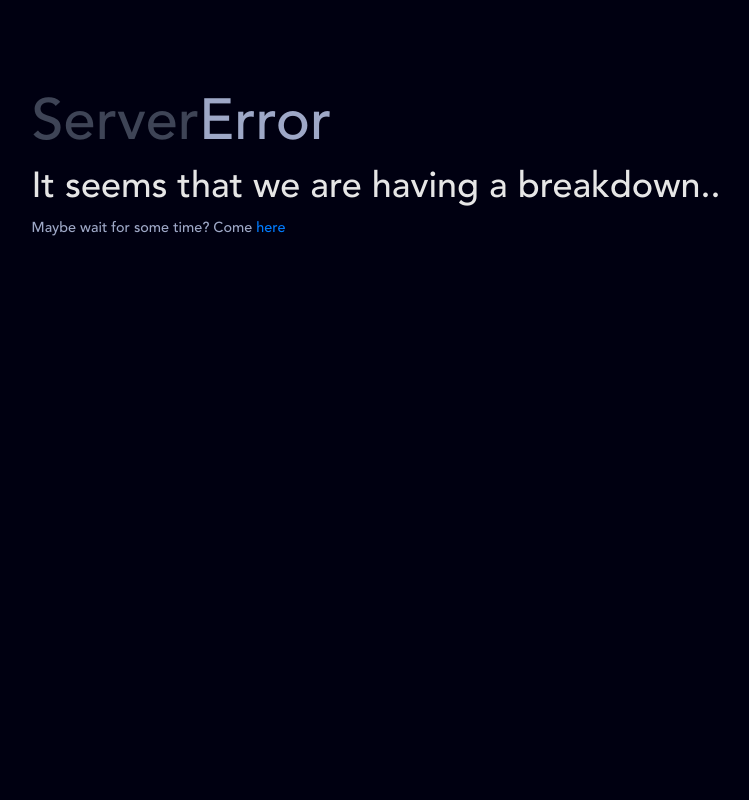
After one commit to Jonathanjojo19/PortfolioCMS, a Django app: template not_available/templates/not_available/serverError.html in a window 1280 px wide. The commit adds this page. Shown: the whole page, without its empty margins (58-807 px from the left). Run offline with Django 3.2, Linux system fonts and the light colour scheme; the template is opened without the code that fills it, so the values that code supplies are empty; parts of the project's set-up code (start-up, migrations or seed data) failed here and were passed over; some libraries are stand-ins or nearby versions.

Commit message:
Try to fix debug false triggered 500 status code error

```diff
--- a/not_available/templates/not_available/notAvailable.html
+++ b/not_available/templates/not_available/notFound.html
@@ -6,7 +6,7 @@
     <meta charset="UTF-8">
     <meta name="viewport" content="width=device-width, initial-scale=1.0">
     <meta http-equiv="X-UA-Compatible" content="ie=edge">
-    <title>Page Not Available</title>
+    <title>Page Not Found</title>
     <link rel="shortcut icon" href="{% static 'icons/favicon.ico' %}">
     <link rel="stylesheet" href="https://stackpath.bootstrapcdn.com/bootstrap/4.1.3/css/bootstrap.min.css" integrity="sha384-MCw98/SFnGE8fJT3GXwEOngsV7Zt27NXFoaoApmYm81iuXoPkFOJwJ8ERdknLPMO" crossorigin="anonymous">
     <link rel="stylesheet" href="{% static 'styles/globalStyles.css' %}" >
@@ -20,7 +20,7 @@
 <body>
     <div class="container-large full-height align-items-center">
         <h1 class="dark-grey-text">
-            Page<span class="light-blue-text">Unavailable</span>
+            Page<span class="light-blue-text">NotFound</span>
         </h1>
         <h2 class="light-grey-text">You seem like a hefty wanderer..</h2>
         <span class="light-blue-text">And a lost one too, come <a href="{% url 'portfolio:index' %}">here</a></span>
--- /dev/null
+++ b/not_available/templates/not_available/serverError.html
@@ -0,0 +1,29 @@
+{% load static from staticfiles %}
+
+<!DOCTYPE html>
+<html lang="en">
+<head>
+    <meta charset="UTF-8">
+    <meta name="viewport" content="width=device-width, initial-scale=1.0">
+    <meta http-equiv="X-UA-Compatible" content="ie=edge">
+    <title>Server Error</title>
+    <link rel="shortcut icon" href="{% static 'icons/favicon.ico' %}">
+    <link rel="stylesheet" href="https://stackpath.bootstrapcdn.com/bootstrap/4.1.3/css/bootstrap.min.css" integrity="sha384-MCw98/SFnGE8fJT3GXwEOngsV7Zt27NXFoaoApmYm81iuXoPkFOJwJ8ERdknLPMO" crossorigin="anonymous">
+    <link rel="stylesheet" href="{% static 'styles/globalStyles.css' %}" >
+    <link rel="stylesheet" href="{% static 'styles/dashboardStyles.css' %}" >
+    <link rel="stylesheet" href="https://cdnjs.cloudflare.com/ajax/libs/font-awesome/4.7.0/css/font-awesome.min.css">
+    <script src="https://code.jquery.com/jquery-3.3.1.slim.min.js" integrity="sha384-q8i/X+965DzO0rT7abK41JStQIAqVgRVzpbzo5smXKp4YfRvH+8abtTE1Pi6jizo" crossorigin="anonymous"></script>
+    <script src="https://cdnjs.cloudflare.com/ajax/libs/popper.js/1.14.3/umd/popper.min.js" integrity="sha384-ZMP7rVo3mIykV+2+9J3UJ46jBk0WLaUAdn689aCwoqbBJiSnjAK/l8WvCWPIPm49" crossorigin="anonymous"></script>
+    <script src="https://ajax.googleapis.com/ajax/libs/jquery/3.3.1/jquery.min.js"></script>
+    <script src="https://stackpath.bootstrapcdn.com/bootstrap/4.1.3/js/bootstrap.min.js" integrity="sha384-ChfqqxuZUCnJSK3+MXmPNIyE6ZbWh2IMqE241rYiqJxyMiZ6OW/JmZQ5stwEULTy" crossorigin="anonymous"></script>
+</head>
+<body>
+    <div class="container-large full-height align-items-center">
+        <h1 class="dark-grey-text">
+            Server<span class="light-blue-text">Error</span>
+        </h1>
+        <h2 class="light-grey-text">It seems that we are having a breakdown..</h2>
+        <span class="light-blue-text">Maybe wait for some time? Come <a href="{% url 'portfolio:index' %}">here</a></span>
+    </div>
+</body>
+</html>
--- a/portfolio_cms/settings.py
+++ b/portfolio_cms/settings.py
@@ -23,7 +23,7 @@ BASE_DIR = os.path.dirname(os.path.dirname(os.path.abspath(__file__)))
 SECRET_KEY = 'af=f#qfld6cmno2ru1z&sy=kh1q$n99q66$qukdim&u%@j$@0!'
 
 # SECURITY WARNING: don't run with debug turned on in production!
-DEBUG = False
+DEBUG = True
 
 ALLOWED_HOSTS = [
     'localhost',
@@ -107,6 +107,10 @@ AUTH_PASSWORD_VALIDATORS = [
     },
 ]
 
+# Session
+
+SESSION_SAVE_EVERY_REQUEST = True
+SESSION_COOKIE_NAME = 'session_cookie'
 
 # Internationalization
 # https://docs.djangoproject.com/en/2.1/topics/i18n/
--- a/portfolio_cms/urls.py
+++ b/portfolio_cms/urls.py
@@ -19,6 +19,9 @@ from django.conf import settings
 from django.conf.urls.static import static
 from . import views
 
+handler404 = views.page_not_found_view
+handler500 = views.server_error_view
+
 urlpatterns = [
     path('admin/', admin.site.urls),
     path('auth/', include('authentication.urls')),
@@ -27,6 +30,3 @@ urlpatterns = [
 ]
 
 urlpatterns += static(settings.MEDIA_URL, document_root=settings.MEDIA_ROOT)
-
-handler404 = views.page_not_available_view
-handler500 = views.page_not_available_view
```
Also changed, not shown: portfolio_cms/views.py (+6 -2 lines).
